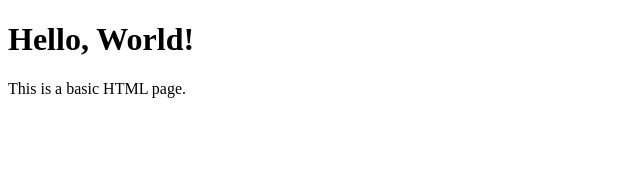
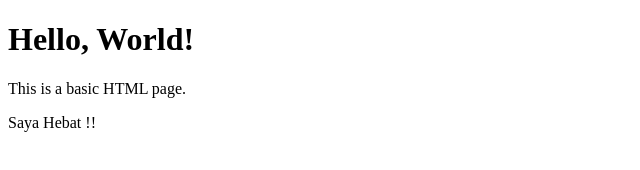
Before and after one commit to azrimukminin13/potionfy, a plain HTML site: page index.html in a window 1280 px wide. Shown: the whole page, without its empty margins (0-640 px from the left). Drawn offline with Linux system fonts and the light colour scheme.

Commit message:
Add landing message. #1

```diff
--- a/index.html
+++ b/index.html
@@ -9,6 +9,7 @@
 
     <h1>Hello, World!</h1>
     <p>This is a basic HTML page.</p>
+    <p>Saya Hebat !!</p>
 
 </body>
 </html>
```
